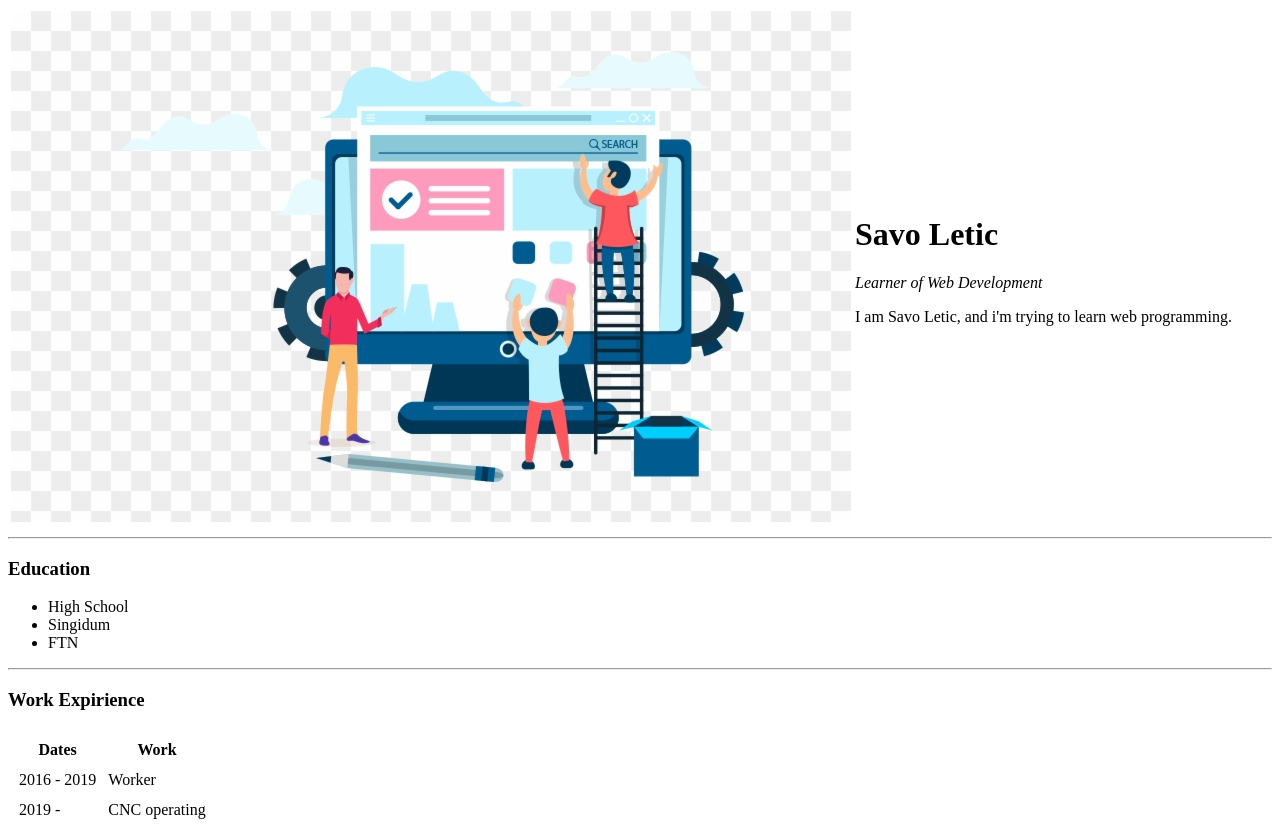
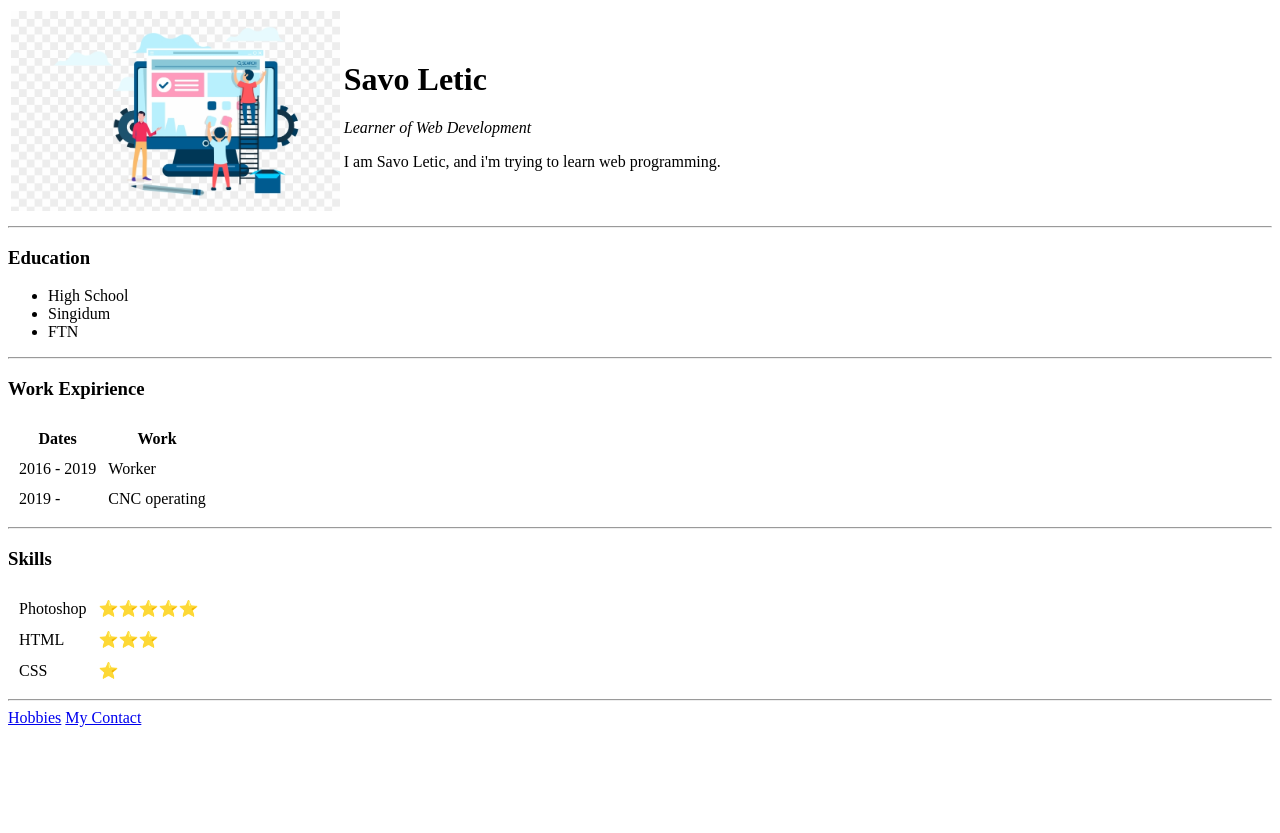
Before and after one commit to savoletic/CV, a plain HTML site: page index.html in a window 1280 px wide. Shown: the top 833 px of the page. After the commit the page ends 800 px from the top, so only its background shows below. Drawn offline with Linux system fonts and the light colour scheme.

Commit message:
Add files via upload

```diff
--- a/index.html
+++ b/index.html
@@ -9,7 +9,7 @@
 <body>
   <table>
     <tr>
-      <td><img src="images/webdev.png" alt="Web Development Picture" size="100px"></td>
+      <td><img src="images/webdev.png" alt="Web Development Picture" height="200px"></td>
       <td><h1>Savo Letic</h1>
       <p><em>Learner of Web Development</em></p>
       <p>I am Savo Letic, and i'm trying to learn web programming.</p></td>
```
